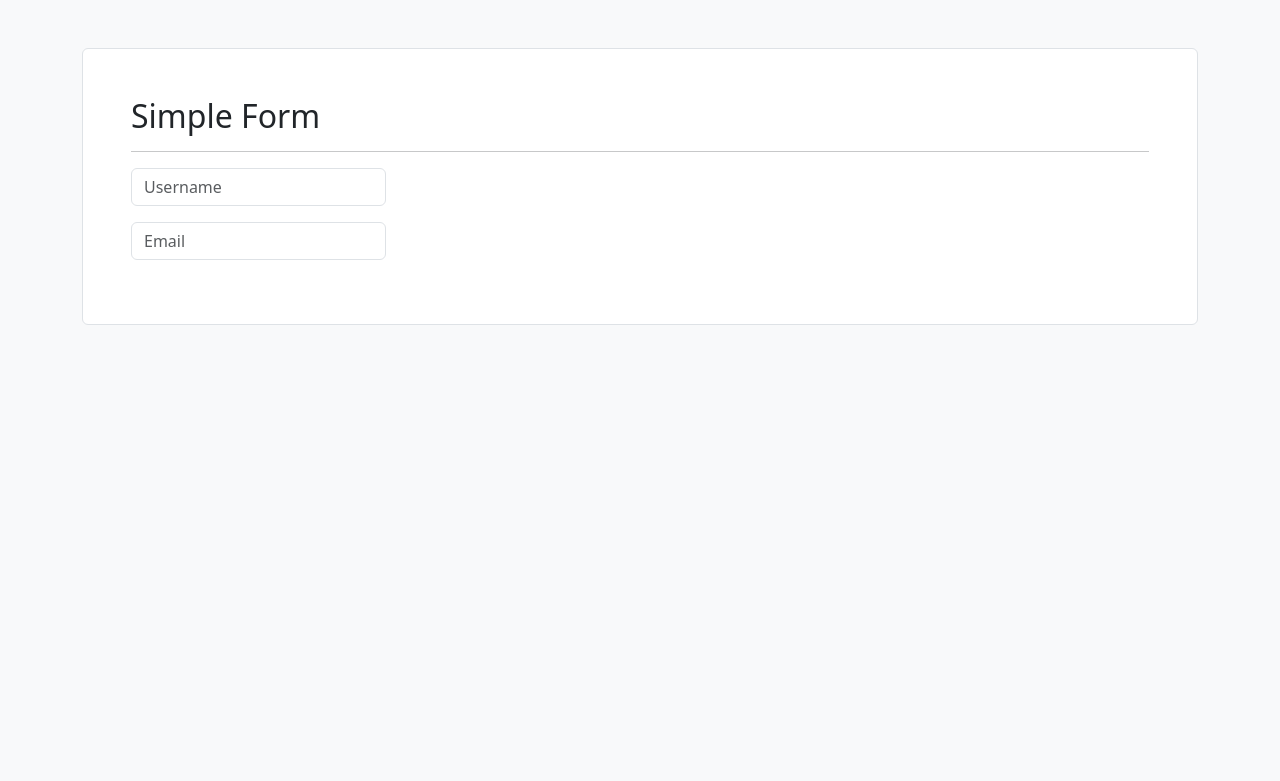
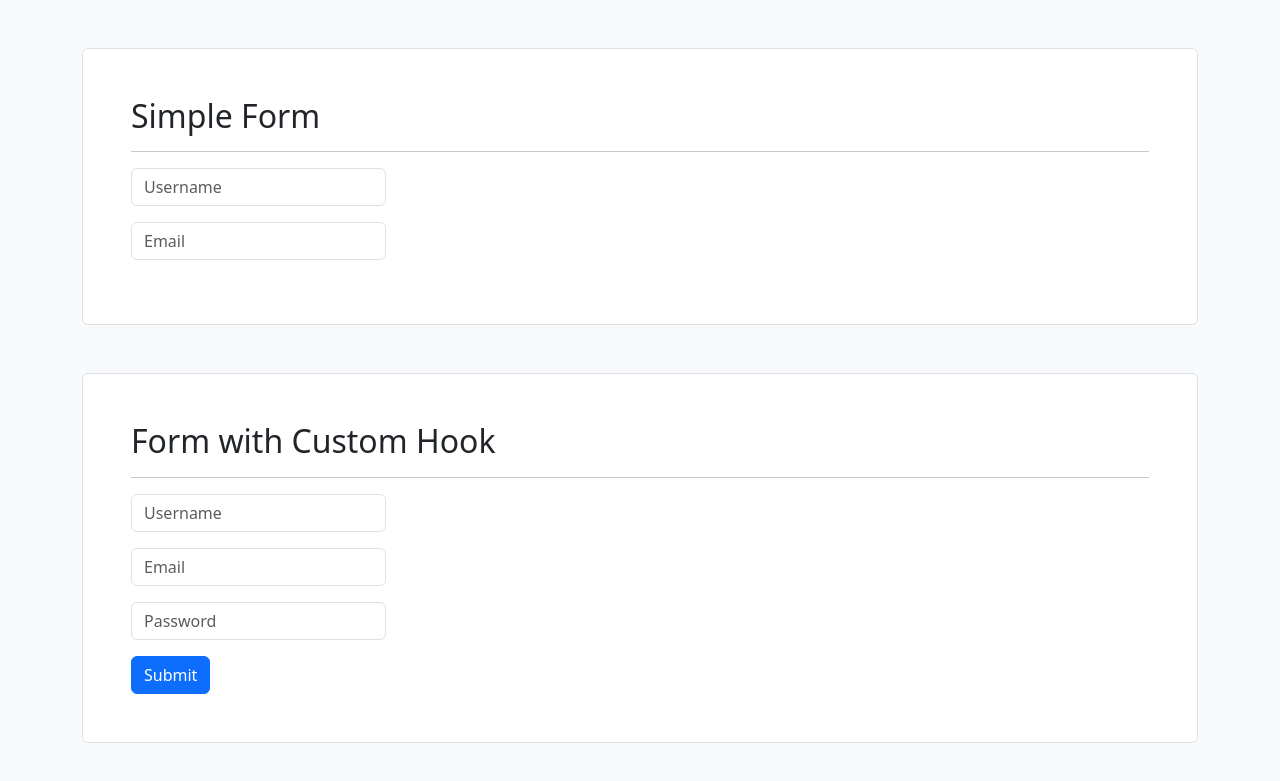
Before and after one commit to jpin730/react-hooks-app, a React (Vite) app: page / in a window 1280 px wide. Shown: the part 607-1388 px from the top of the page. Before the commit the page ends 980 px from the top, so only its background shows below. Built offline with nearby package versions, Linux system fonts and the light colour scheme.

Commit message:
feat: :sparkles: add form with custom hook

```diff
--- a/src/main.jsx
+++ b/src/main.jsx
@@ -5,6 +5,7 @@ import { HooksApp } from "./HooksApp";
 import { CounterApp } from "./useState/CounterApp";
 import { CounterWithCustomHook } from "./useState/CounterWithCustomHook";
 import { SimpleForm } from "./useEffect/SimpleForm";
+import { FormWithCustomHook } from "./useEffect/FormWithCustomHook";
 
 ReactDOM.createRoot(document.getElementById("root")).render(
   <React.StrictMode>
@@ -16,6 +17,8 @@ ReactDOM.createRoot(document.getElementById("root")).render(
       <CounterWithCustomHook />
 
       <SimpleForm />
+
+      <FormWithCustomHook />
     </div>
   </React.StrictMode>
 );
--- /dev/null
+++ b/src/useEffect/FormWithCustomHook.jsx
@@ -0,0 +1,47 @@
+import { useForm } from "./hooks/useForm";
+
+export const FormWithCustomHook = () => {
+  const { formState, onInputChange, onSubmit } = useForm({
+    username: "",
+    email: "",
+    password: "",
+  });
+
+  const { username, email, password } = formState;
+
+  return (
+    <div className="bg-white border rounded p-5 my-5">
+      <h2>Form with Custom Hook</h2>
+      <hr />
+
+      <input
+        type="text"
+        className="form-control w-25 mb-3"
+        placeholder="Username"
+        name="username"
+        value={username}
+        onChange={onInputChange}
+      />
+      <input
+        type="text"
+        className="form-control w-25 mb-3"
+        placeholder="Email"
+        name="email"
+        value={email}
+        onChange={onInputChange}
+      />
+      <input
+        type="password"
+        className="form-control w-25 mb-3"
+        placeholder="Password"
+        name="password"
+        value={password}
+        onChange={onInputChange}
+      />
+
+      <button className="btn btn-primary" onClick={onSubmit}>
+        Submit
+      </button>
+    </div>
+  );
+};
--- /dev/null
+++ b/src/useEffect/hooks/useForm.js
@@ -0,0 +1,16 @@
+import { useState } from "react";
+
+export const useForm = (initialForm = {}) => {
+  const [formState, setFormState] = useState(initialForm);
+
+  const onInputChange = ({ target: { name, value } }) => {
+    setFormState({ ...formState, [name]: value });
+  };
+
+  const onSubmit = () => {
+    console.log(formState);
+    setFormState(initialForm);
+  };
+
+  return { formState, onInputChange, onSubmit };
+};
```
